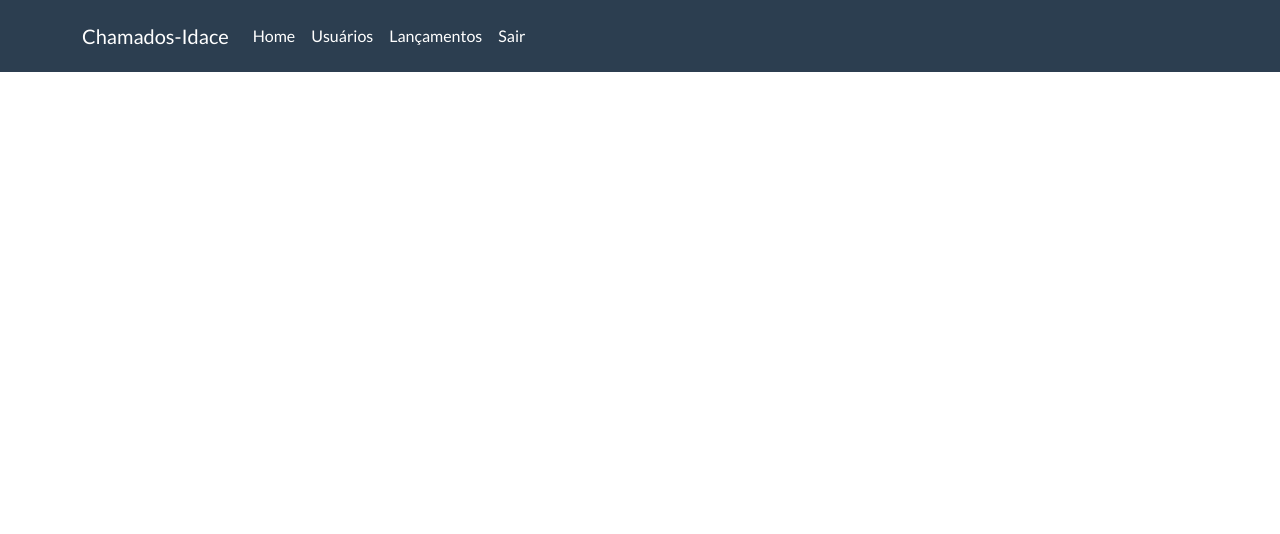
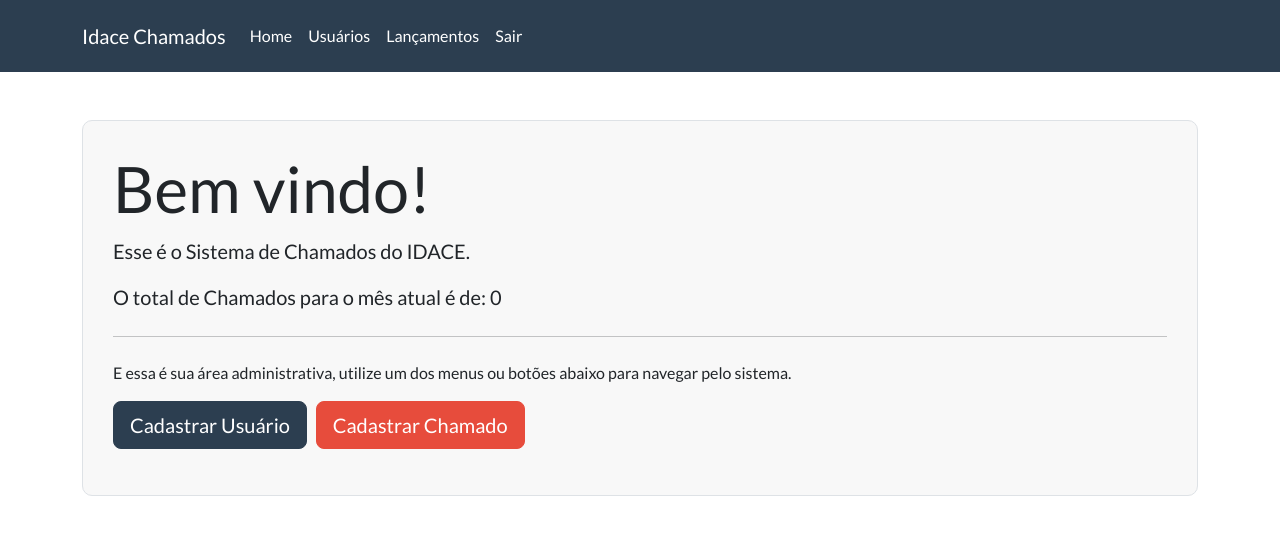
Before and after one commit to marcosalbano-dev/idace-chamados-app, a React (Create React App) app: page /home in a window 1280 px wide. Shown: the top 534 px of the page. Built offline with nearby package versions, Linux system fonts and the light colour scheme.

Commit message:
Atualização

```diff
--- a/package.json
+++ b/package.json
@@ -6,6 +6,7 @@
     "@testing-library/jest-dom": "^5.17.0",
     "@testing-library/react": "^13.4.0",
     "@testing-library/user-event": "^13.5.0",
+    "axios": "^1.6.7",
     "bootswatch": "^5.3.2",
     "react": "^18.2.0",
     "react-dom": "^18.2.0",
--- a/public/index.html
+++ b/public/index.html
@@ -24,7 +24,8 @@
       work correctly both with client-side routing and a non-root public URL.
       Learn how to configure a non-root public URL by running `npm run build`.
     -->
-    <title>React App</title>
+
+    <title>Idace-Chamados</title>
   </head>
   <body>
     <noscript>You need to enable JavaScript to run this app.</noscript>
@@ -39,5 +40,8 @@
       To begin the development, run `npm start` or `yarn start`.
       To create a production bundle, use `npm run build` or `yarn build`.
     -->
+    <script src="https://cdnjs.cloudflare.com/ajax/libs/jquery/3.4.1/jquery.min.js"></script>
+    <script src="https://cdnjs.cloudflare.com/ajax/libs/popper.js/1.16.0/popper.min.js"></script>
+    <script src="https://cdnjs.cloudflare.com/ajax/libs/twitter-bootstrap/4.4.1/js/bootstrap.min.js"></script>
   </body>
 </html>
--- a/src/components/navbar.js
+++ b/src/components/navbar.js
@@ -6,7 +6,7 @@ function NavBar(props) {
     return (
         <div className="navbar navbar-expand-lg fixed-top navbar-dark bg-primary">
             <div className="container">
-                <a href="https://bootswatch.com/" className="navbar-brand">Chamados-Idace</a>
+                <a href="/home" className="navbar-brand">Idace Chamados</a>
                 <button className="navbar-toggler" type="button"
                         data-toggle="collapse"
                         data-target="#navbarResponsive"
--- a/src/custom.css
+++ b/src/custom.css
@@ -41,7 +41,7 @@ pre {
 #home .navbar-brand .nav-link,
 #help .navbar-brand .nav-link {
     display: inline-block;
-    margin-right: -30px
+    margin-right: -30px;
 }
 
 #home .navbar-brand img,
--- a/src/main/rotas.js
+++ b/src/main/rotas.js
@@ -1,15 +1,19 @@
 import React from "react";
 import Login from "../views/login";
 import CadastroUsuario from "../views/cadastroUsuario";
+import LandingPage from '../views/landingPage';
 
 import {  Route, Switch, BrowserRouter } from 'react-router-dom';
+import Home from "../views/home";
 
 function Rotas() {
     return (
         <BrowserRouter>
             <Switch>
-                <Route path="/login" component={Login} />
-                <Route path="/cadastro-usuarios" component={CadastroUsuario} />
+                <Route exact path="/" component={LandingPage} />
+                <Route exact path="/login" component={Login} />
+                <Route exact path="/home" component={Home} />
+                <Route exact path="/cadastro-usuarios" component={CadastroUsuario} />
             </Switch>
         </BrowserRouter>
     )
--- a/src/views/cadastroUsuario.js
+++ b/src/views/cadastroUsuario.js
@@ -1,6 +1,7 @@
 import React from "react";
 import Card from '../components/card'
 import FormGroup from "../components/form-group";
+import { withRouter } from 'react-router-dom'
 
 class CadastroUsuario extends React.Component {
 
@@ -11,11 +12,12 @@ class CadastroUsuario extends React.Component {
         senhaRepeticao: ''
     }
 
+    cancelar = () => {
+        this.props.history.push("/login")
+    }
+
     render() {
         return (
-            <div className="row" >
-                <div className="col-md-6 offset-md-3">
-                    <div className="bs-docs-section">
             <Card title="Cadastro de Usuário">
                 <div className="row">
                     <div className="col-lg-12">
@@ -68,9 +70,6 @@ class CadastroUsuario extends React.Component {
                     </div>
                 </div>
             </Card>
-                    </div>
-                </div>
-            </div>
         )
     }
 }
--- /dev/null
+++ b/src/views/home.js
@@ -0,0 +1,55 @@
+import React from "react";
+
+// import UsuarioService from "../app/service/usuarioService";
+// import { AuthContext } from "../main/provedorAutenticacao";
+
+class Home extends React.Component {
+
+    state = {
+        totalLancamentos: 0
+    }
+
+    // constructor() {
+    //     super();
+    //     this.usuarioService = new UsuarioService();
+    // }
+
+    // componentDidMount() {
+    //     const usuarioLogado = this.context.usuarioAutenticado
+    //     console.log(usuarioLogado)
+
+    //     this.usuarioService
+    //         .obterSaldoPorUsuario(usuarioLogado.id)
+    //         .then(response => {
+    //             this.setState({ saldo: response.data })
+    //         }).catch(error => {
+    //             console.error(error.response)
+    //         })
+    // }
+
+    render() {
+        return (
+            <div className="jumbotron" style={{ padding: '30px', backgroundColor: '#f8f8f8', borderRadius: '10px', border: '1px solid #dee2e6' }}>
+                <h1 className="display-3">Bem vindo!</h1>
+                <p className="lead">Esse é o Sistema de Chamados do IDACE.</p>
+                <p className="lead">O total de Chamados para o mês atual é de: {this.state.totalLancamentos}</p>
+                <hr className="my-4" />
+                <p>E essa é sua área administrativa, utilize um dos menus ou botões abaixo para navegar pelo sistema.</p>
+                <p className="lead">
+                    <a className="btn btn-primary btn-lg"
+                        href="/cadastro-usuarios"
+                        role="button">
+                        <i className="pi pi-users"></i> Cadastrar Usuário</a>&nbsp;
+                    <a className="btn btn-danger btn-lg"
+                        href="/cadastro-lancamentos"
+                        role="button">
+                        <i className="pi pi-money-bill"></i> Cadastrar Chamado</a>
+                </p>
+            </div>
+        )
+    }
+}
+
+// Home.contextType = AuthContext;
+
+export default Home
--- /dev/null
+++ b/src/views/landingPage.js
@@ -0,0 +1,30 @@
+import React from 'react'
+import { withRouter } from 'react-router-dom'
+
+class LandingPage extends React.Component {
+
+    goToHomePage = () => {
+        this.props.history.push("/home")
+    }
+
+    render(){
+        return (
+            <div className="container text-center" >
+                <h2>Bem vindo ao sistema Idace Chamados</h2>
+                Este é seu sistema para controle de chamados do IDACE,
+                clique no botão abaixo para acessar o sistema: < br/>< br/>
+
+                <div className="offset-md-4 col-md-4">
+                    <button style={{ width: '100%' }}
+                            onClick={this.goToHomePage}
+                            className="btn btn-success">
+                        <i className="pi pi-sign-in"></i> Acessar
+                    </button>
+                </div>
+            </div>
+        )
+    }
+
+}
+
+export default withRouter(LandingPage)
--- a/src/views/login.js
+++ b/src/views/login.js
@@ -1,6 +1,8 @@
 import React from "react";
 import Card from '../components/card'
 import FormGroup from "../components/form-group";
+import { withRouter } from 'react-router-dom';
+import axios from "axios";
 
 class Login extends React.Component {
 
@@ -10,14 +12,23 @@ class Login extends React.Component {
     }
 
     entrar = () => {
-        console.log('Email: ', this.state.email)
-        console.log('Senha: ', this.state.senha)
+        axios.post('http://localhost:8080/usuarios/autenticar', {
+            email: this.state.email,
+            senha: this.state.senha
+        }).then( response => {
+            console.log(response)
+        }).catch( erro => {
+            console.log(erro.response)
+        } )
     }
 
+    prepareCadastrar = () => {
+        this.props.history.push('/cadastro-usuarios')
+    }
 
     render() {
         return (
-            <div className="row" >
+            <div className="row">
                 <div className="col-md-6 offset-md-3">
                     <div className="bs-docs-section">
                         <Card title="Login">
@@ -44,17 +55,17 @@ class Login extends React.Component {
                                                     placeholder="Password" />
                                             </FormGroup>
                                             <br />
-                                            <button className="btn btn-success">
+                                            <button onClick={this.entrar} className="btn btn-success">
                                                 <i className="pi pi-sign-in"></i>Entrar</button>
-                                            <button
+                                            <button onClick={this.prepareCadastrar}
                                                 className="btn btn-danger"><i className="pi pi-plus"></i>Cadastrar</button>
                                         </fieldset>
                                     </div>
                                 </div>
                             </div>
                         </Card>
-                    </div>
-                </div>
+                     </div>
+                 </div>
             </div>
         )
     }
@@ -62,4 +73,4 @@ class Login extends React.Component {
 
 // Login.contextType = AuthContext;
 
-export default Login
+export default withRouter(Login)
```
Also changed, not shown: 2 other files (tests, documents, lock files or other folders). Lines whose indentation alone changed are shown as unchanged.
